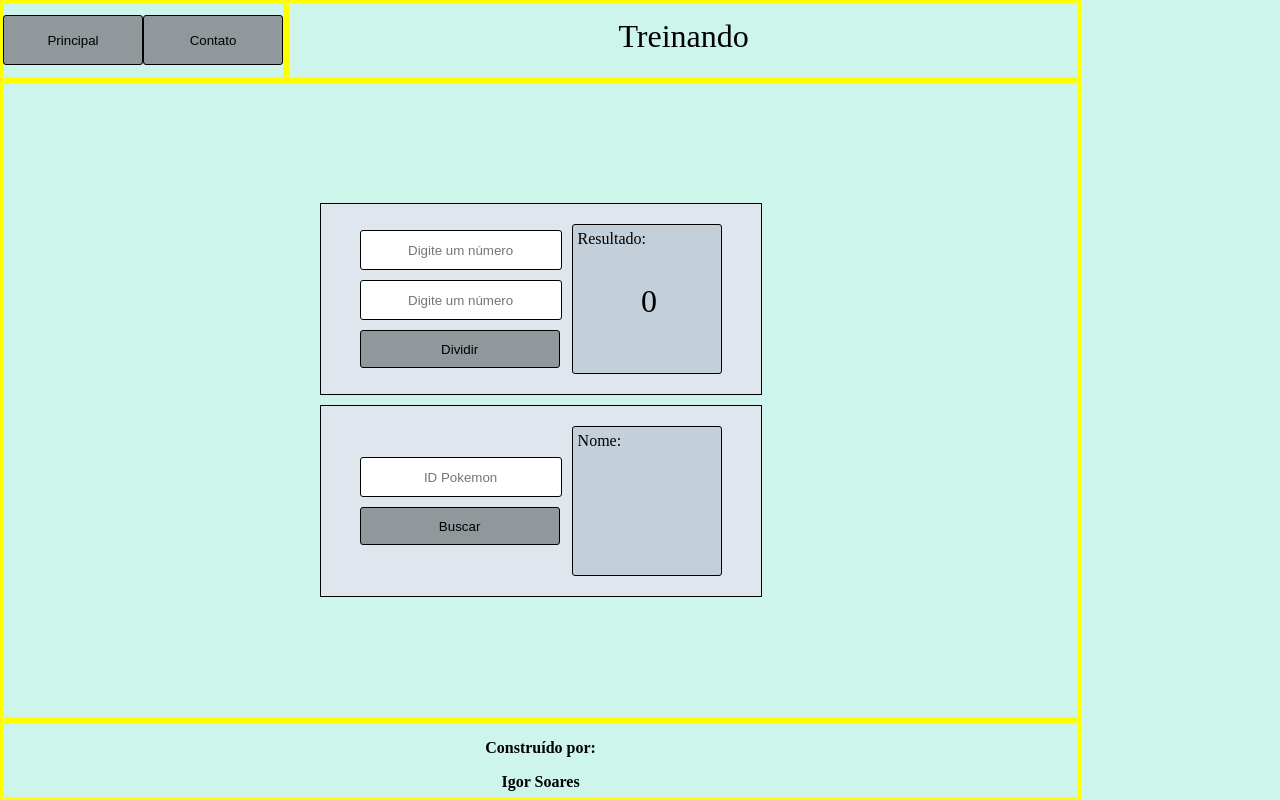
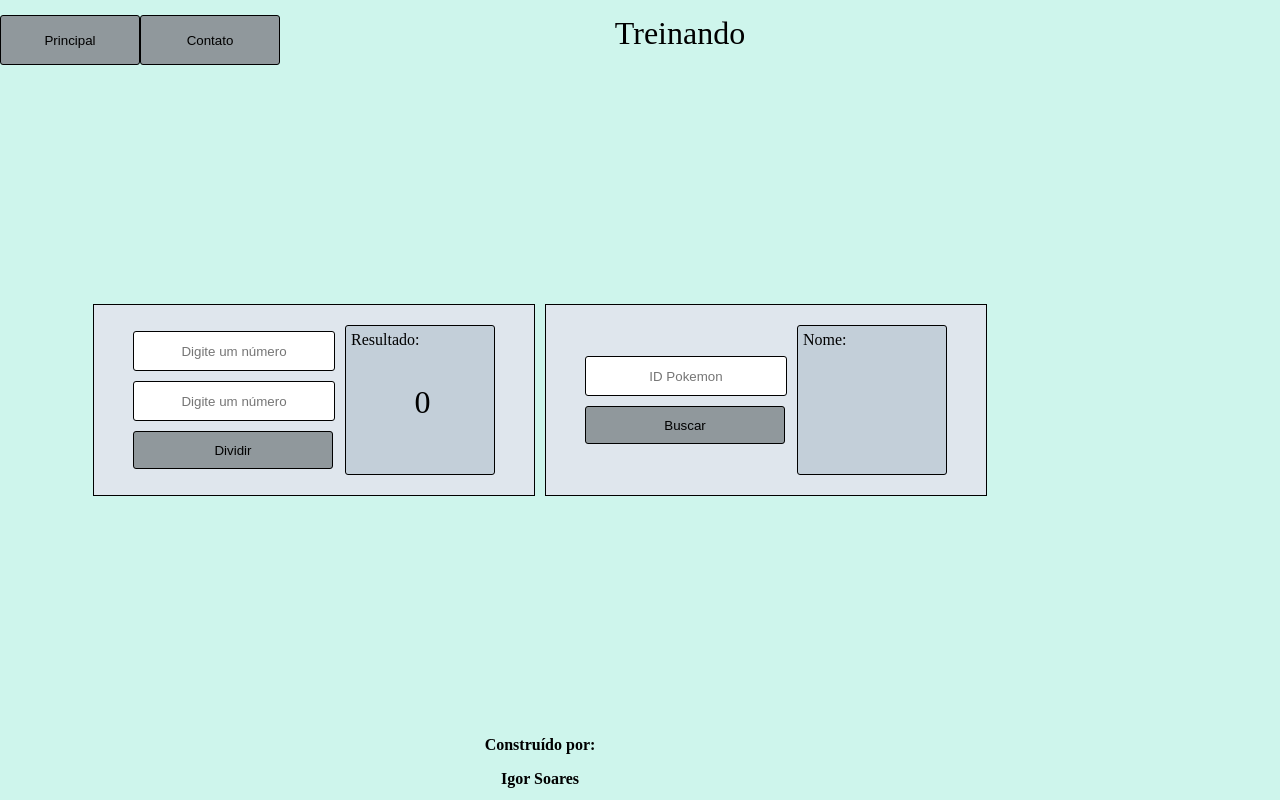
Before and after one commit to igorSoares7/divide-e-api, a website built with Vite: page index.html in a window 1280 px wide. Built offline with nearby package versions, Linux system fonts and the light colour scheme.

Commit message:
Reorganiza os arquivos nas pastas corretas

```diff
--- a/index.js
+++ b/index.js
@@ -1,6 +1,6 @@
-import "./style.css"
-import { resultadoDivisao, divideNumeros, pegaValorDoInput, transformaNumber, iniciaEvento} from "./moduloCalculadora";
-import { buscarAPI, pegaElementoInteiro, buscaNomeNaAPI, buscaImgNaAPI} from "./moduloBuscaPokemon";
+import "./src/assets/scss/style.scss"
+import { resultadoDivisao, divideNumeros, pegaValorDoInput, transformaNumber, iniciaEvento} from "./src/js/moduloCalculadora.js";
+import { buscarAPI, pegaElementoInteiro, buscaNomeNaAPI, buscaImgNaAPI} from "./src/js/moduloBuscaPokemon.js";
 
 
 iniciaEvento("botaoDividir", "click", execute)
--- a/package.json
+++ b/package.json
@@ -14,6 +14,7 @@
   "license": "ISC",
   "description": "",
   "devDependencies": {
+    "sass": "^1.79.4",
     "vite": "^5.4.8",
     "vitest": "^2.1.1"
   }
--- a/style.css
+++ b/src/assets/scss/style.scss
@@ -13,10 +13,7 @@ body{
     ;
 
 }
-body > * {
-    border: solid 3px yellow;
 
-}
 header{
     grid-area: header;
     font-size: 2em;
@@ -27,7 +24,7 @@ header{
 main{
     grid-area: main;
     display: flex;
-    flex-direction: column;
+    flex-direction: row;
     align-items: center;
     justify-content: center;
     gap: 10px;
```
Also changed, not shown: src/js/calculadora.spec.js (renamed from calculadora.spec.js), src/js/moduloBuscaPokemon.js (renamed from moduloBuscaPokemon.js), src/js/moduloCalculadora.js (renamed from moduloCalculadora.js), 1 other file.
